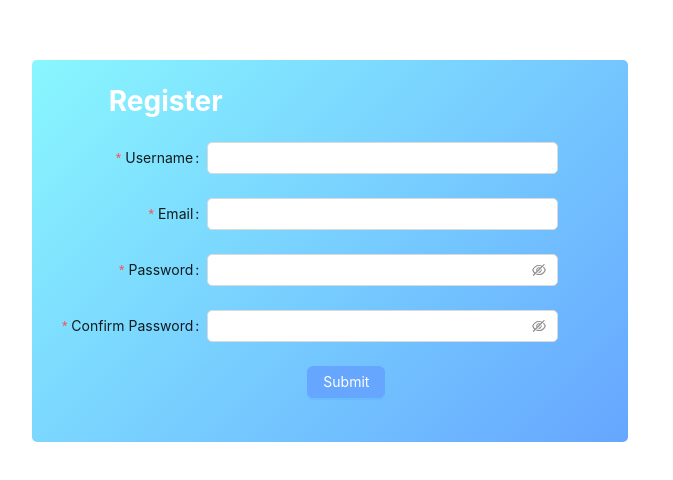
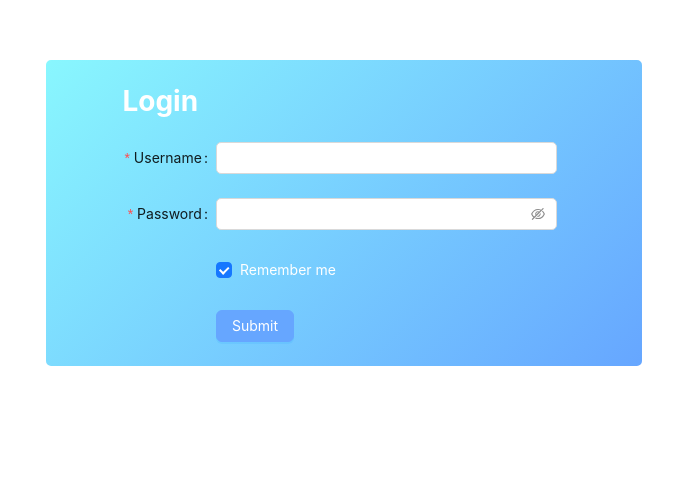
Before and after one commit to samsingh2h27e/chatting-app, a React (Create React App) app: page / in a window 1280 px wide. Shown: the part 142-622 px from the top of the page, without its empty margins (310-983 px from the left). Built offline with nearby package versions, Linux system fonts and the light colour scheme.

Commit message:
commit 0 , just for testing

```diff
--- a/src/App.js
+++ b/src/App.js
@@ -1,7 +1,9 @@
 import React from "react";
 import Register from './register';
+import Login from './Login';
 function App() {
-    return <Register />
+    // return <Register />
+    return <Login></Login>
 }
 
 export default App;
--- a/src/index.js
+++ b/src/index.js
@@ -3,12 +3,18 @@ import ReactDOM from 'react-dom/client';
 import reportWebVitals from './reportWebVitals';
 import App from './App';
 
+import { BrowserRouter } from "react-router-dom";
+
+
 const root = ReactDOM.createRoot(document.getElementById('root'));
 root.render(
   <React.StrictMode>
-    <App />
+    <BrowserRouter>
+      <App />
+    </BrowserRouter>
   </React.StrictMode>
 );
+
 
 // If you want to start measuring performance in your app, pass a function
 // to log results (for example: reportWebVitals(console.log))
```
